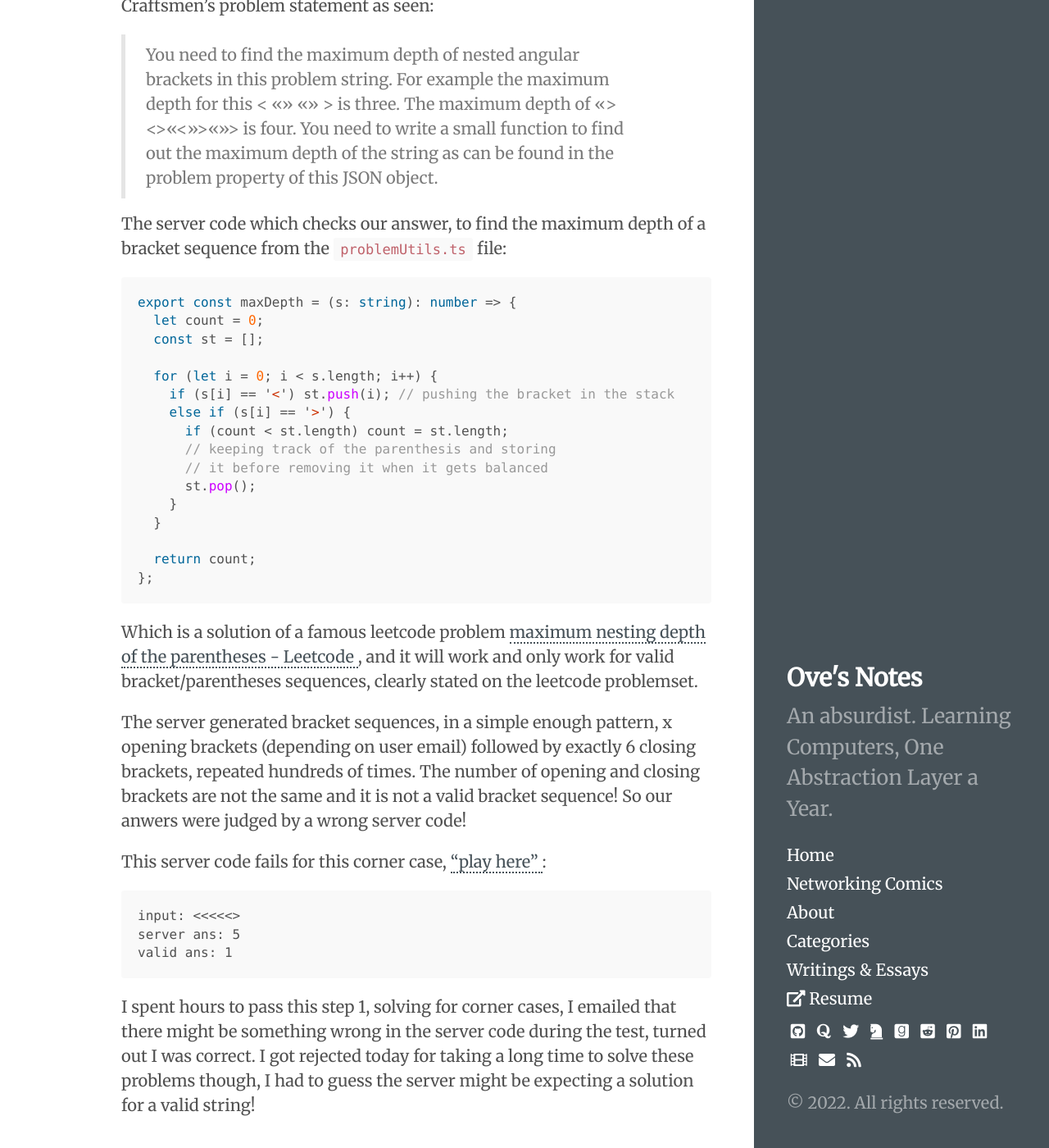
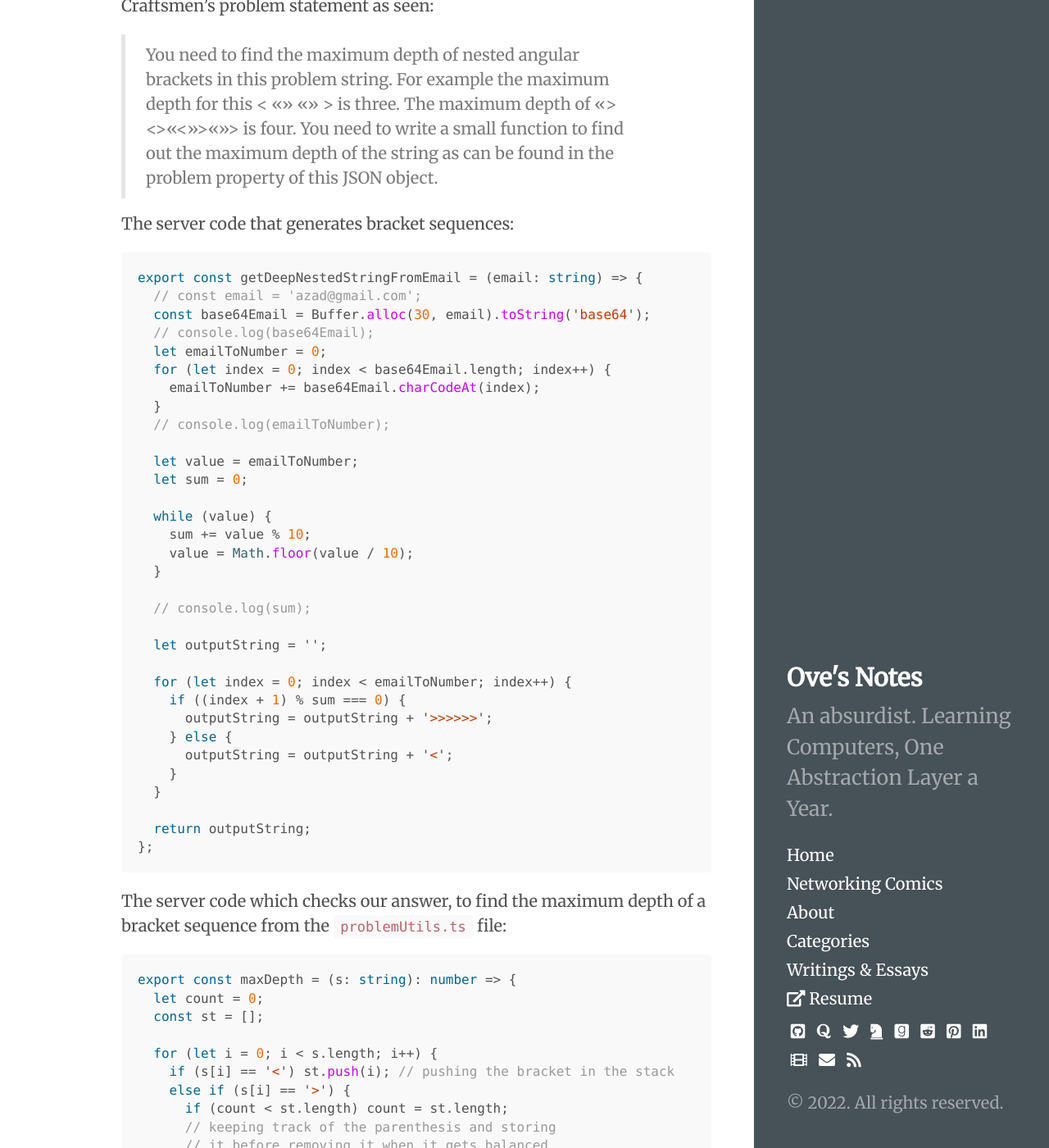
Before and after one commit to ovebepari/ovebepari.github.io, a Jekyll site: the page built from _posts/2022-05-22-bug-in-craftsmens-online-screening-test.md, in a window 1280 px wide and 1400 px high, scrolled down 999 px. Shown: the whole window at 82% size. Built offline with Jekyll 4.4.1, drawn with Linux system fonts in a browser that asks for light colours.

Commit message:
max nesting depth generation method added

````diff
--- a/_posts/2022-05-22-bug-in-craftsmens-online-screening-test.md
+++ b/_posts/2022-05-22-bug-in-craftsmens-online-screening-test.md
@@ -16,6 +16,43 @@ I extracted the artifacts from the docker image:
 
 Craftsmen's problem statement as seen:
 > You need to find the maximum depth of nested angular brackets in this problem string. For example the maximum depth for this < <<>> <<>> > is three. The maximum depth of <<><><<<>>><<>>> is four. You need to write a small function to find out the maximum depth of the string as can be found in the problem property of this JSON object.
+
+The server code that generates bracket sequences:
+
+```typescript
+export const getDeepNestedStringFromEmail = (email: string) => {
+  // const email = 'azad@gmail.com';
+  const base64Email = Buffer.alloc(30, email).toString('base64');
+  // console.log(base64Email);
+  let emailToNumber = 0;
+  for (let index = 0; index < base64Email.length; index++) {
+    emailToNumber += base64Email.charCodeAt(index);
+  }
+  // console.log(emailToNumber);
+
+  let value = emailToNumber;
+  let sum = 0;
+
+  while (value) {
+    sum += value % 10;
+    value = Math.floor(value / 10);
+  }
+
+  // console.log(sum);
+
+  let outputString = '';
+
+  for (let index = 0; index < emailToNumber; index++) {
+    if ((index + 1) % sum === 0) {
+      outputString = outputString + '>>>>>>';
+    } else {
+      outputString = outputString + '<';
+    }
+  }
+
+  return outputString;
+};
+```
 
 The server code which checks our answer, to find the maximum depth of a bracket sequence from the `problemUtils.ts` file:
 
````
